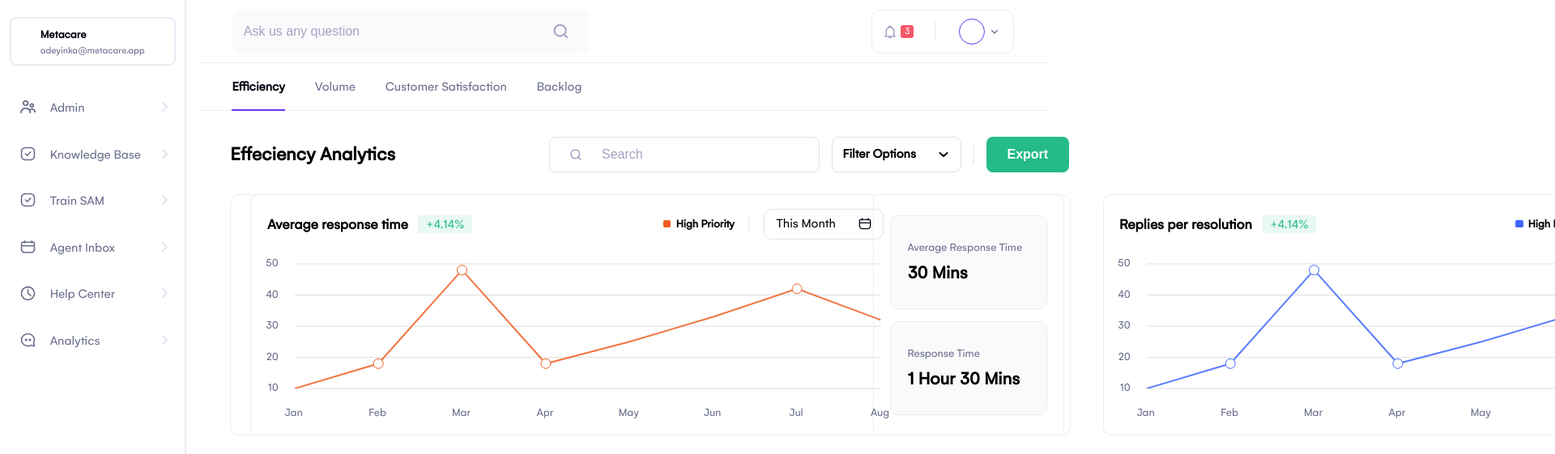
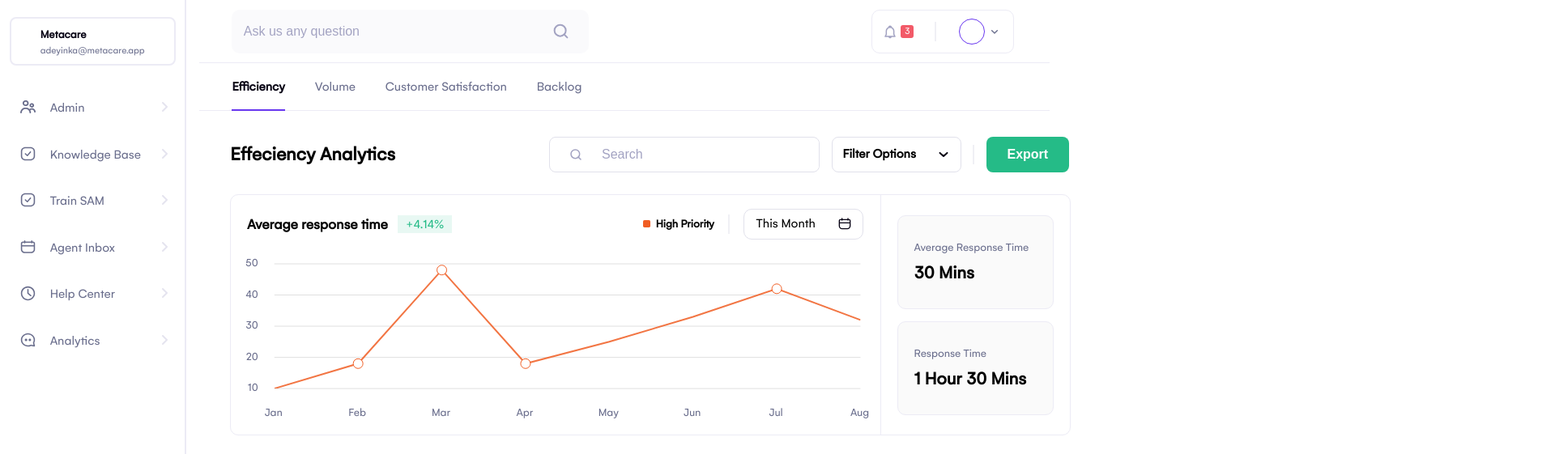
Before and after one commit to Tk-brainCodes/Dashboard, a React (Vite) app: page / in a window 1280 px wide. Shown: the top 561 px of the page at 81% size, 1920 px wide, since content can reach past the window. Built offline with nearby package versions, Linux system fonts and the light colour scheme.

Commit message:
added Linegraph component

```diff
--- a/src/components/Graph/Graph.component.tsx
+++ b/src/components/Graph/Graph.component.tsx
@@ -7,9 +7,7 @@ const Graph = () => {
     <>
       {/*Make through json data and render all three components*/}
       <div className="Graph">
-        <div className="Graph-component">
-          <Linegraph />
-        </div>
+        <Linegraph />
       </div>
     </>
   );
```
